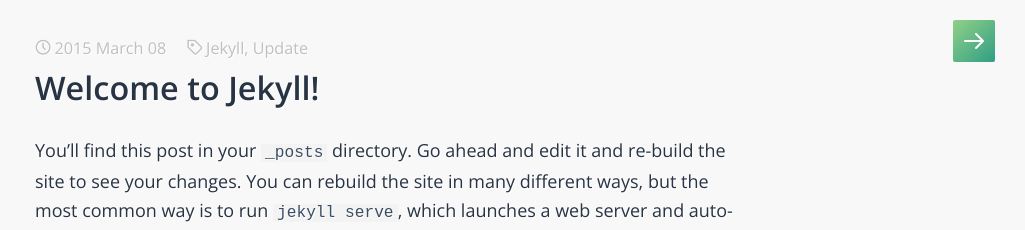
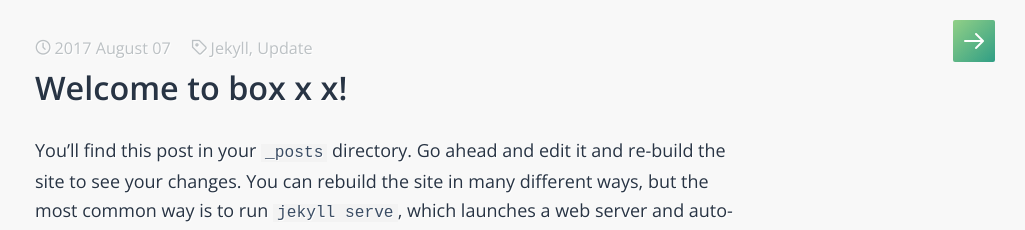
Before and after one commit to P233/3-Jekyll, a Jekyll site: the page built from _posts/2015-03-08-welcome-to-jekyll.markdown, in a window 1280 px wide. Shown: the top 230 px of the page, without its empty margins (255-1280 px from the left). Built offline with Jekyll 4.4.1, drawn with Linux system fonts in a browser that asks for light colours; some web fonts are replaced.

Commit message:
Update 2015-03-08-welcome-to-jekyll.markdown

```diff
--- a/_posts/2015-03-08-welcome-to-jekyll.markdown
+++ b/_posts/2015-03-08-welcome-to-jekyll.markdown
@@ -1,7 +1,7 @@
 ---
 layout: post
-title:  "Welcome to Jekyll!"
-date:   2015-03-08 22:21:49
+title:  "Welcome to box x x!"
+date:   2017-08-07 23:30:00
 categories: Jekyll Update
 tags: Jekyll Update
 ---
```
